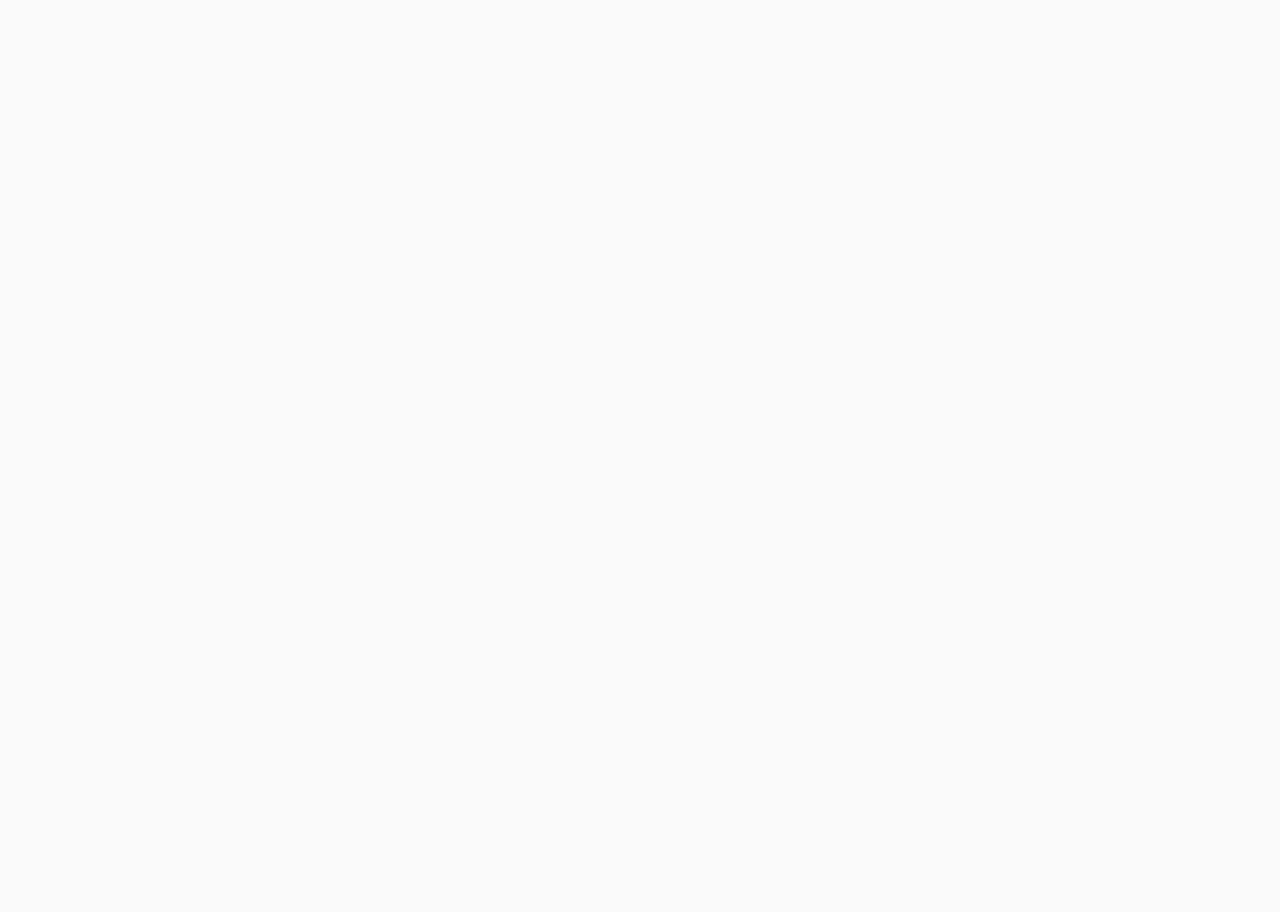
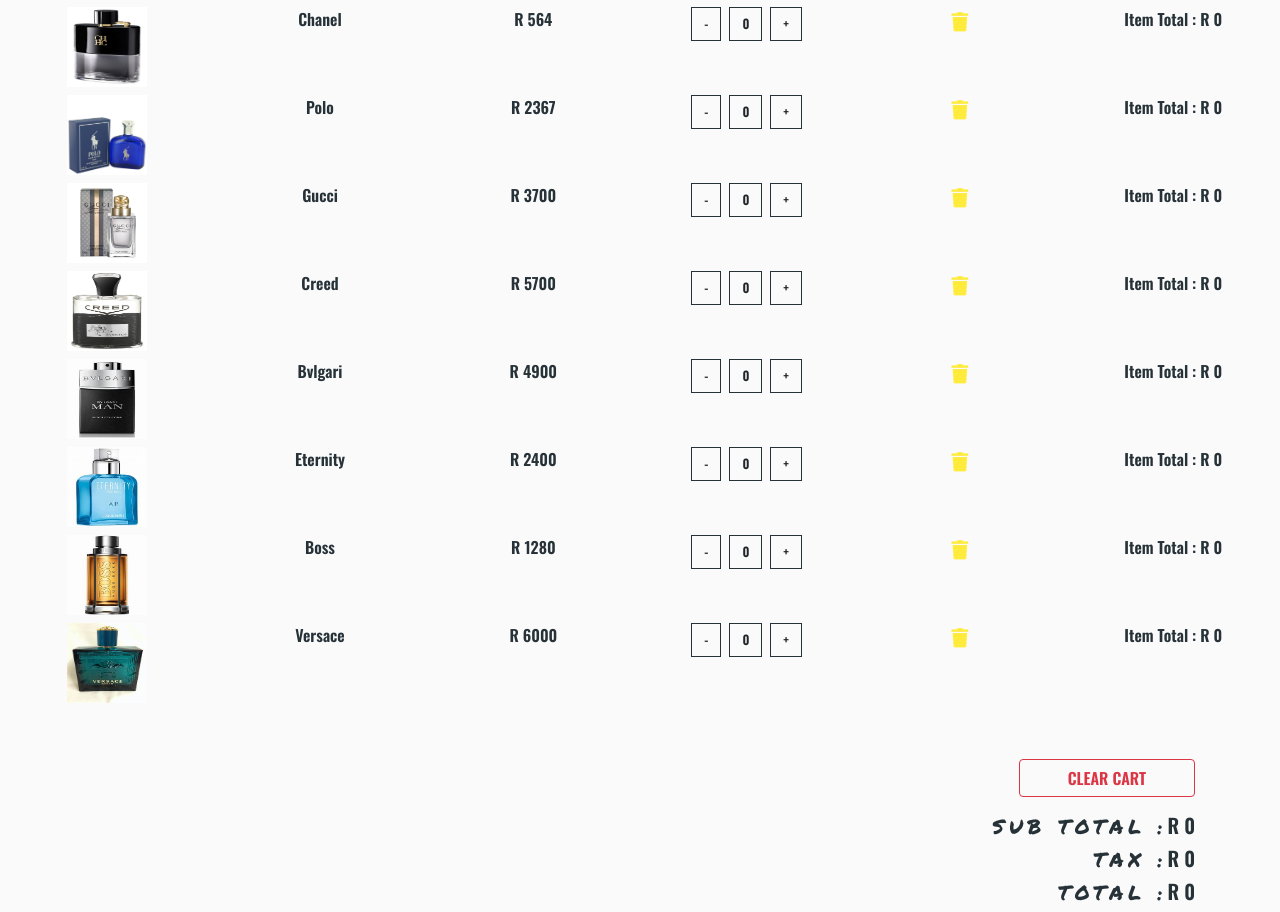
Before and after one commit to Erasmus24/e-commerce, a React (Create React App) app: page /cart in a window 1280 px wide. Shown: the part 529-1441 px from the top of the page. Before the commit the page ends 800 px from the top, so only its background shows below. Built offline with nearby package versions, Linux system fonts and the light colour scheme.

Commit message:
working with the cart

```diff
--- a/src/App.css
+++ b/src/App.css
@@ -1,27 +1,47 @@
-:root{
-  --mainBlue:#0277bd;
-  --lightBlue:#81d4fa;
-  --mainWhite:#fafafa;
-  --mainDark:#263238;
-  --mainYellow:#ffeb3b;
+:root {
+  --mainBlue: #0277bd;
+  --lightBlue: #81d4fa;
+  --mainWhite: #fafafa;
+  --mainDark: #263238;
+  --mainYellow: #ffeb3b;
 }
 
-body{
-  font-family: 'Oswald', sans-serif !important;
+body {
+  font-family: "Oswald", sans-serif !important;
   background: var(--mainWhite) !important;
   color: var(--mainDark) !important;
 }
 
-.text-title{
-  font-family: 'Permanent Marker', cursive;
+.text-title {
+  font-family: "Permanent Marker", cursive;
   letter-spacing: 0.3rem;
   text-transform: uppercase;
 }
 
-.text-blue{
+.text-blue {
   color: var(--mainBlue);
 }
 
-.text-bright{
+.text-bright {
   color: var(--lghtBlue);
 }
+
+.btn-black {
+  background: transparent;
+  text-transform: capitalize;
+  font-size: 0.8rem !important;
+  color: var(--mainDark);
+  border-radius: 0 !important;
+  border: 0.1rem solid var(--mainDark) !important;
+}
+
+.btn-black:hover {
+  background: var(--mainDark) !important;
+  color: var(--mainWhite) !important;
+}
+
+.cart-icon {
+  cursor: pointer;
+  font-size: 1.2rem;
+  color: var(--mainYellow);
+}
--- a/src/components/Modal.js
+++ b/src/components/Modal.js
@@ -23,6 +23,9 @@
                       className="col-8 mx-auto col-md-6 col-lg-4 text-center text-capitalize p-5"
                     >
                       <h5>item added to the cart</h5>
+                      {/* This is where you must put the inline style for the images of the moadal!!!
+                       eg:style={{ width: "5rem", height: "5rem" }}*/}
+
                       <img src={img} className="img-fluid" alt="product" />
                       <h4>{title}</h4>
                       <h5 className="text-muted">price: R{price}</h5>
--- a/src/components/cart/Cart.js
+++ b/src/components/cart/Cart.js
@@ -2,6 +2,8 @@
 import Title from "../Title";
 import CartColumns from "./CartColumns";
 import EmptyCart from "./EmptyCart";
+import CartList from "./CartList";
+import CartTotal from "./CartTotal";
 import { ProductConsumer } from "../../context";
 
 export default class Cart extends Component {
@@ -17,12 +19,15 @@
                 <React.Fragment>
                   <Title name="your" title="cart" />
                   <CartColumns />
+                  <CartList value={value} />
+                  <CartTotal value={value} />
                 </React.Fragment>
               );
+            } else {
+              return <EmptyCart />;
             }
           }}
         </ProductConsumer>
-        <EmptyCart />
       </section>
     );
   }
--- /dev/null
+++ b/src/components/cart/CartItem.js
@@ -0,0 +1,52 @@
+import React from "react";
+
+export default function CartItem({ item, value }) {
+  const { id, title, img, price, total, count } = item;
+  const { increment, decrement, removeItem } = value;
+  return (
+    <div className="row my-2 text-capitalize text-center">
+      <div className="col-10 mx-auto col-lg-2">
+        <img
+          src={img}
+          style={{ width: "5rem", height: "5rem" }}
+          className="image-fluid"
+          alt="product"
+        />
+      </div>
+      <div className="col-10 mx-auto col-lg-2">
+        <span className="d-lg-none">product:</span>
+        {title}
+      </div>
+      <div className="col-10 mx-auto col-lg-2">
+        <span className="d-lg-none">price </span>
+        R {price}
+      </div>
+      <div className="col-10 mx-auto col-lg-2 my-2 my-lg-0">
+        <div className="d-flex justify-content-center">
+          <div>
+            <span className="btn btn-black mx-1" onClick={() => decrement(id)}>
+              -
+            </span>
+            <span className="btn btn-black mx-1">{count}</span>
+            <span className="btn btn-black mx-1" onClick={() => increment(id)}>
+              +
+            </span>
+          </div>
+        </div>
+      </div>
+      <div className="col-10 mx-auto col-lg-2">
+        <div
+          className="cart-icon"
+          onClick={() => {
+            removeItem(id);
+          }}
+        >
+          <i className="fas fa-trash" />
+        </div>
+      </div>
+      <div className="col-10 mx-auto col-lg-2">
+        <strong>item total : R {total}</strong>
+      </div>
+    </div>
+  );
+}
--- /dev/null
+++ b/src/components/cart/CartList.js
@@ -0,0 +1,14 @@
+import React from "react";
+import CartItem from "./CartItem";
+
+export default function CartList({value}) {
+  const { cart } = value;
+
+  return (
+    <div className="container-fluid">
+      {cart.map((item) => {
+        return <CartItem key={item.id} item={item} value={value} />;
+      })}
+    </div>
+  );
+}
--- /dev/null
+++ b/src/components/cart/CartTotal.js
@@ -0,0 +1,39 @@
+import React from "react";
+import { Link } from "react-router-dom";
+
+export default function CartTotal({ value }) {
+  const { cartSubTotal, cartTax, cartTotal, clearCart } = value;
+  return (
+    <React.Fragment>
+      <div className="container">
+        <div className="row">
+          <div className="col-10 mt-2 mt-sm-5 ml-md-auto col-sm-8 text-capitalize text-right">
+            <Link to="/">
+              <button
+                className="btn btn-outline-danger text-uppercase mb-3 px-5"
+                type="button"
+                onClick={() => {
+                  clearCart();
+                }}
+              >
+                clear cart
+              </button>
+            </Link>
+            <h5>
+              <span className="text-title">sub total :</span>
+              <strong>R {cartSubTotal}</strong>
+            </h5>
+            <h5>
+              <span className="text-title">tax :</span>
+              <strong>R {cartTax}</strong>
+            </h5>
+            <h5>
+              <span className="text-title">total :</span>
+              <strong>R {cartTotal}</strong>
+            </h5>
+          </div>
+        </div>
+      </div>
+    </React.Fragment>
+  );
+}
--- a/src/context.js
+++ b/src/context.js
@@ -7,7 +7,7 @@
   state = {
     products: [],
     detailProduct: detailProduct,
-    cart: [],
+    cart: storeProducts,
     modalOpen: false,
     modalProduct: detailProduct,
     cartSubTotal: 0,
```
